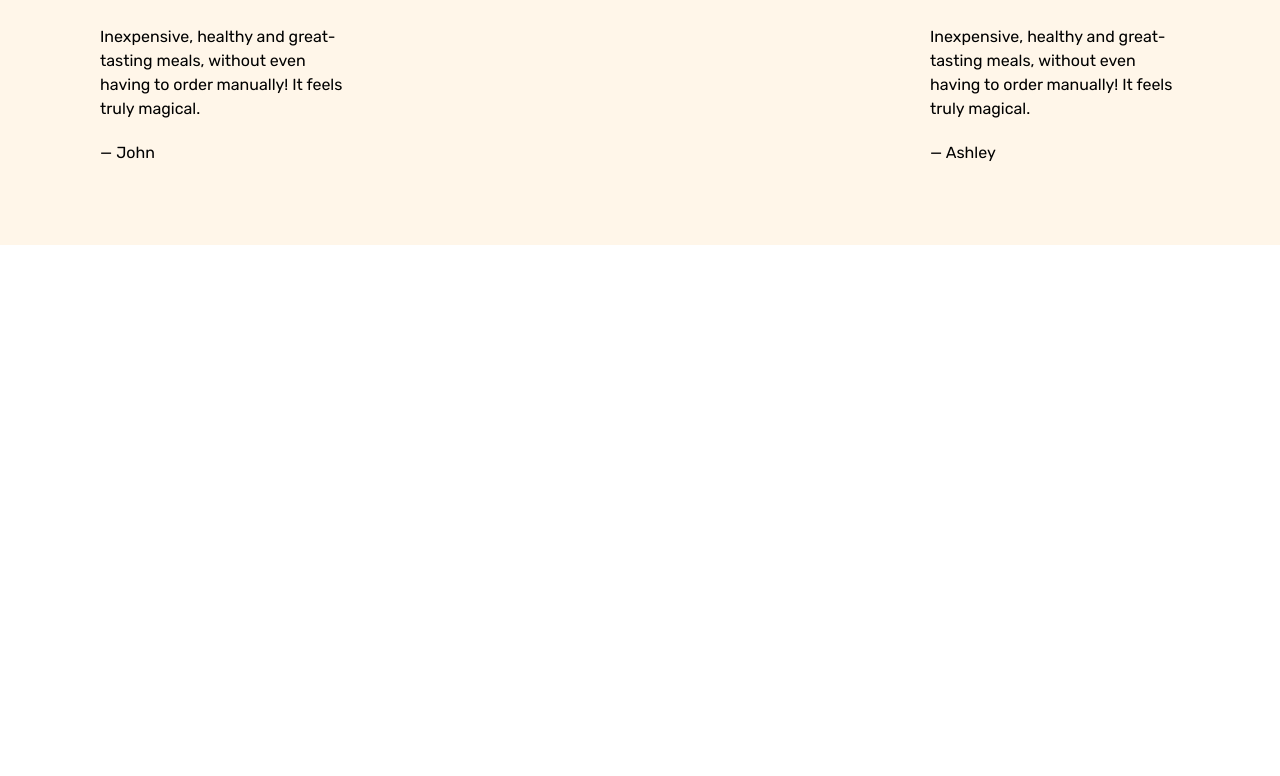
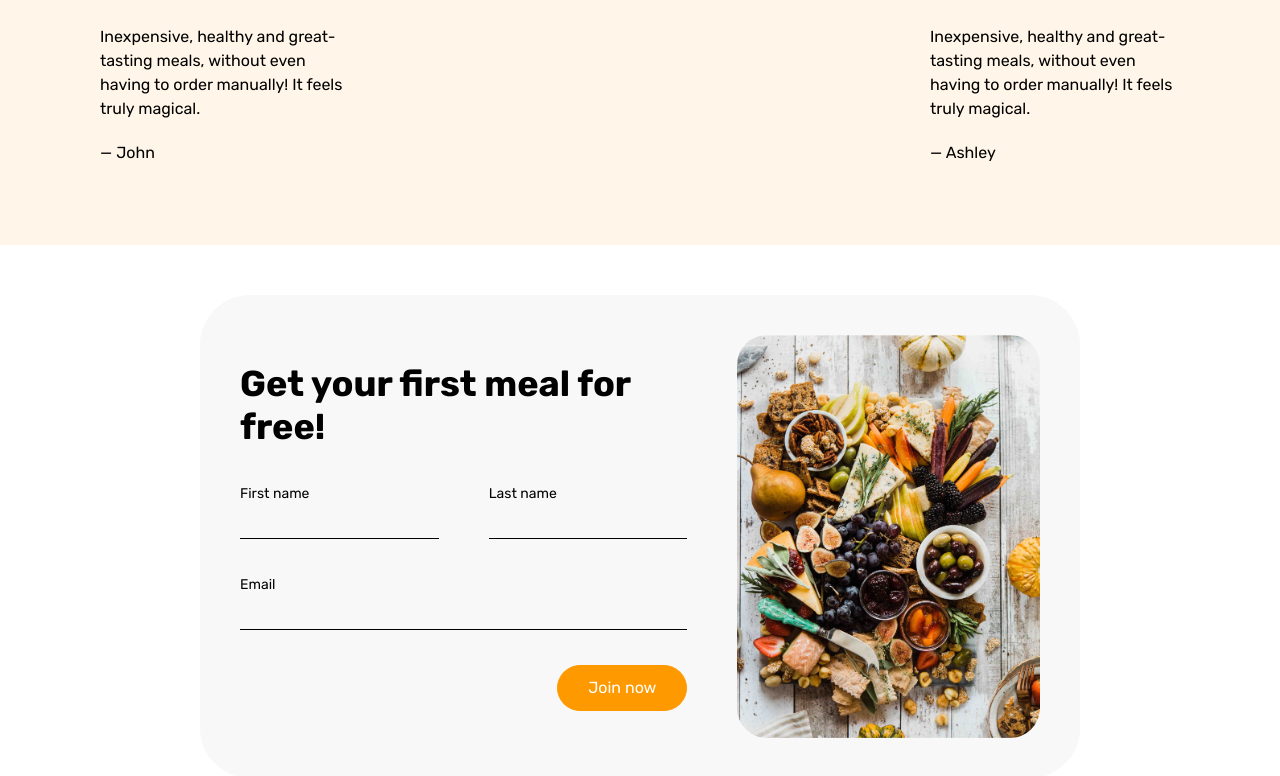
Before and after one commit to htutwaiphyoe/foodify, a Next.js app: page / in a window 1280 px wide. Shown: the part 4716-5492 px from the top of the page. Before the commit the page ends 4961 px from the top, so only its background shows below. Built offline with nearby package versions, Linux system fonts and the light colour scheme.

Commit message:
feat: testimonials section

```diff
--- /dev/null
+++ b/components/organisms/ContactUs/index.tsx
@@ -0,0 +1,54 @@
+import Image from "next/image";
+
+export const ContactUs = () => {
+  return (
+    <section className="flex items-center justify-center p-5">
+      <div className="flex items-center justify-center gap-5 p-4 bg-light rounded-5 max-w-88">
+        <form className="flex flex-col gap-3.5">
+          <h2 className="text-lg font-bold leading-1.2">
+            Get your first meal for free!
+          </h2>
+          <div className="grid grid-cols-2 gap-5">
+            <div className="flex flex-col ">
+              <label htmlFor="firstName" className="text-sm">
+                First name
+              </label>
+              <input
+                type="text"
+                className="pb-1 bg-transparent outline-none border-b-1"
+              />
+            </div>
+            <div className="flex flex-col ">
+              <label htmlFor="firstName" className="text-sm">
+                Last name
+              </label>
+              <input
+                type="text"
+                className="pb-1 bg-transparent outline-none border-b-1"
+              />
+            </div>
+          </div>
+          <div className="flex flex-col ">
+            <label htmlFor="firstName" className="text-sm">
+              Email
+            </label>
+            <input
+              type="email"
+              className="pb-1 bg-transparent outline-none border-b-1"
+            />
+          </div>
+          <button className="self-end px-3 py-1 text-white rounded-10 bg-primary border-1 text-normal border-primary">
+            Join now
+          </button>
+        </form>
+        <Image
+          src="/assets/contact-us/food.png"
+          alt="food table"
+          width={330}
+          height={440}
+          className="object-cover rounded-3"
+        />
+      </div>
+    </section>
+  );
+};
--- a/components/templates/HomeTemplate.tsx
+++ b/components/templates/HomeTemplate.tsx
@@ -4,6 +4,7 @@ import { Menu } from "components/organisms/Menu";
 import { Popular } from "components/organisms/Popular";
 import { HowItWorks } from "components/organisms/HowItWorks";
 import { Testimonials } from "components/organisms/Testimonials";
+import { ContactUs } from "components/organisms/ContactUs";
 
 export const HomeTemplate = () => {
   return (
@@ -14,6 +15,7 @@ export const HomeTemplate = () => {
       <Popular />
       <HowItWorks />
       <Testimonials />
+      <ContactUs />
     </>
   );
 };
--- a/tailwind.config.js
+++ b/tailwind.config.js
@@ -33,7 +33,8 @@ module.exports = {
       20: "2rem",
       18: "1.8rem",
       normal: "1.6rem",
-      sm: "1rem",
+      sm: "1.4rem",
+      xs: "1rem",
     },
     spacing: {
       0.5: "0.5rem",
@@ -57,13 +58,19 @@ module.exports = {
       1: "1rem",
       2: "2rem",
       3: "3rem",
+      3.5: "3.5rem",
       4: "4rem",
       5: "5rem",
       6: "6rem",
+      7: "7rem",
+      8: "8rem",
+      9: "9rem",
+      10: "10rem",
     },
     width: {
       full: "100%",
       25: "25rem",
+      30: "30rem",
       50: "50rem",
       70: "70rem",
       72: "72rem",
@@ -75,6 +82,7 @@ module.exports = {
     height: {
       full: "100%",
       25: "25rem",
+      40: "40rem",
       50: "50rem",
       70: "70rem",
       75: "75rem",
@@ -85,6 +93,7 @@ module.exports = {
     maxWidth: {
       20: "20rem",
       25: "25rem",
+      88: "88rem",
     },
     lineHeight: {
       1: "1",
```
Also changed, not shown: public/assets/contact-us/food.png (added).
